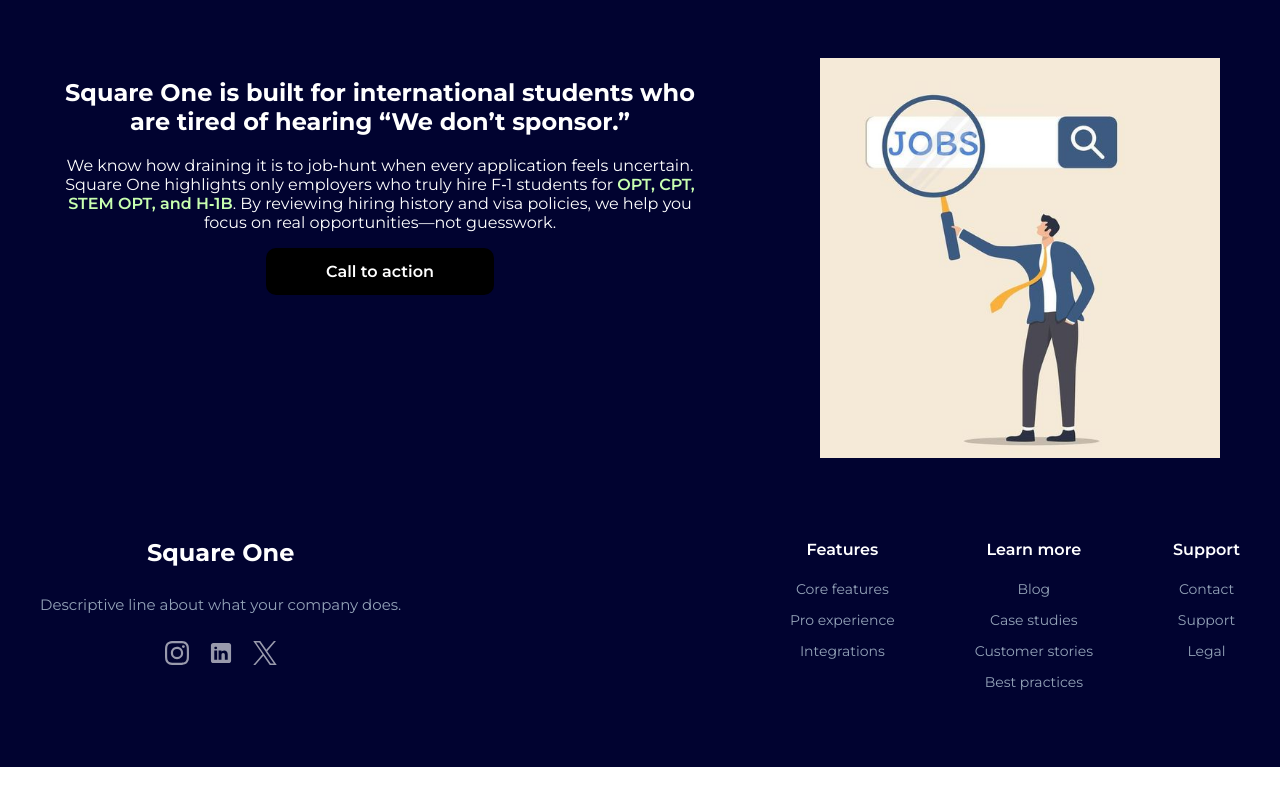
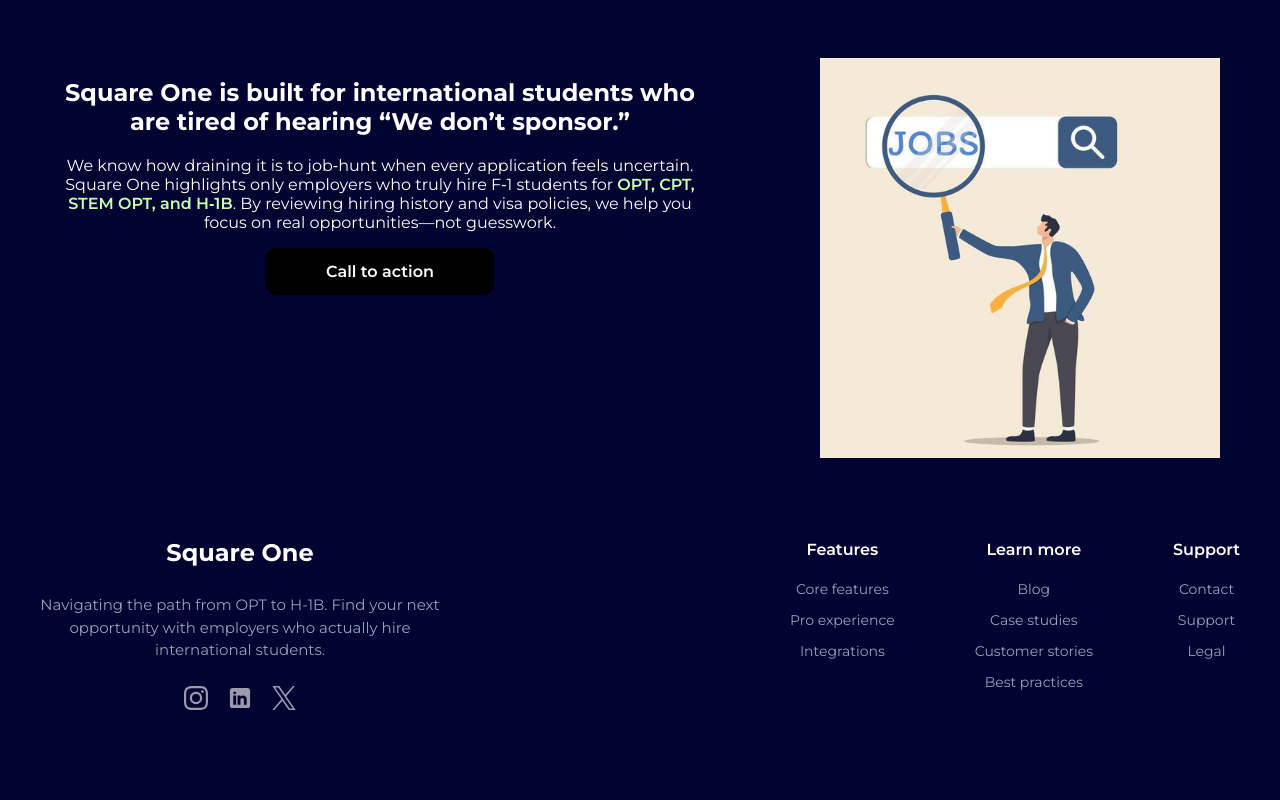
Before and after one commit to chazs0409/MissionIsPossible, a React (Vite) app in the folder frontend/: page / in a window 1280 px wide. Shown: the part 630-1430 px from the top of the page. Before the commit the page ends 1397 px from the top, so only its background shows below. Built offline with nearby package versions, Linux system fonts and the light colour scheme.

Commit message:
Add linkedin svg and finalize footer layout

```diff
--- a/frontend/src/components/Footer.tsx
+++ b/frontend/src/components/Footer.tsx
@@ -1,19 +1,6 @@
-// const Footer = () => {
-//   return (
-//     <footer className="footer">
-//       FOOTER TEXT TEST Lorem ipsum dolor sit amet consectetur adipisicing elit.
-//       Tempore veniam doloremque deserunt, exercitationem rerum corporis nihil
-//       iste sunt ratione nemo ipsum ea cum laudantium voluptates nulla nobis
-//       blanditiis accusantium incidunt!
-//       {/* Footer code here
-//     Also use footer.css for styling */}
-//     </footer>
-//   );
-// };
-// export default Footer;
 import './Footer.css';
 import instagram from '../assets/instagram.svg';
-import linkedin from '../assets/linkedin1.svg';
+import linkedin from '../assets/linkedin.svg';
 import x from '../assets/x.svg';
 
 const Footer = () => {
@@ -23,9 +10,10 @@
         {/* Left Section: Logo, Description, and Socials */}
         <div className="footer-brand">
           <h2 className="footer-logo">Square One</h2>
-          <p className="footer-desc">Descriptive line about what your company does.</p>
+          <p className="footer-desc">Navigating the path from OPT to H-1B.
+                                    Find your next opportunity with employers
+                                    who actually hire international students.</p>
           <div className="social-icons">
-             {/* You can replace these with actual icon components later */}
              <img src={instagram} alt="Instagram" className="icon-instagram" />
              <img src={linkedin} alt="LinkedIn" className="icon-linkedin" />
              <img src={x} alt="X" className="icon-x" />
```
Also changed, not shown: frontend/src/assets/linkedin.svg, frontend/src/assets/linkedin1.svg (deleted).
